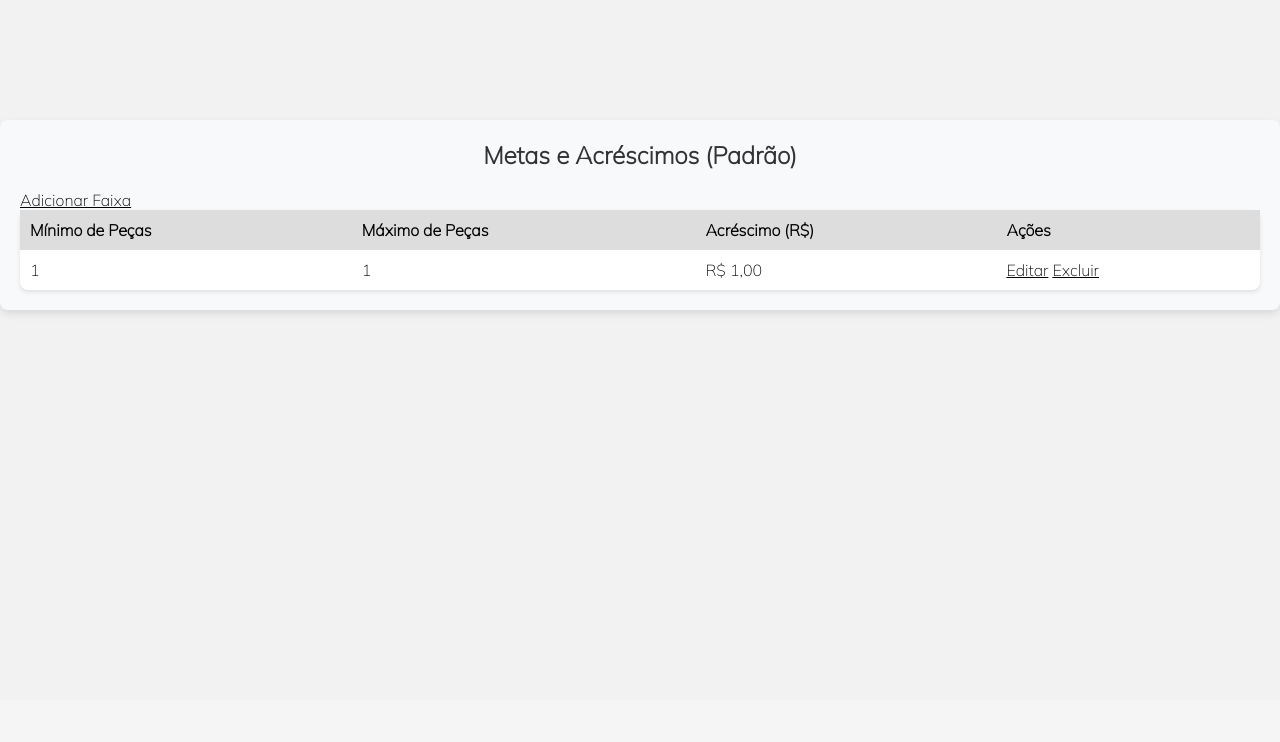
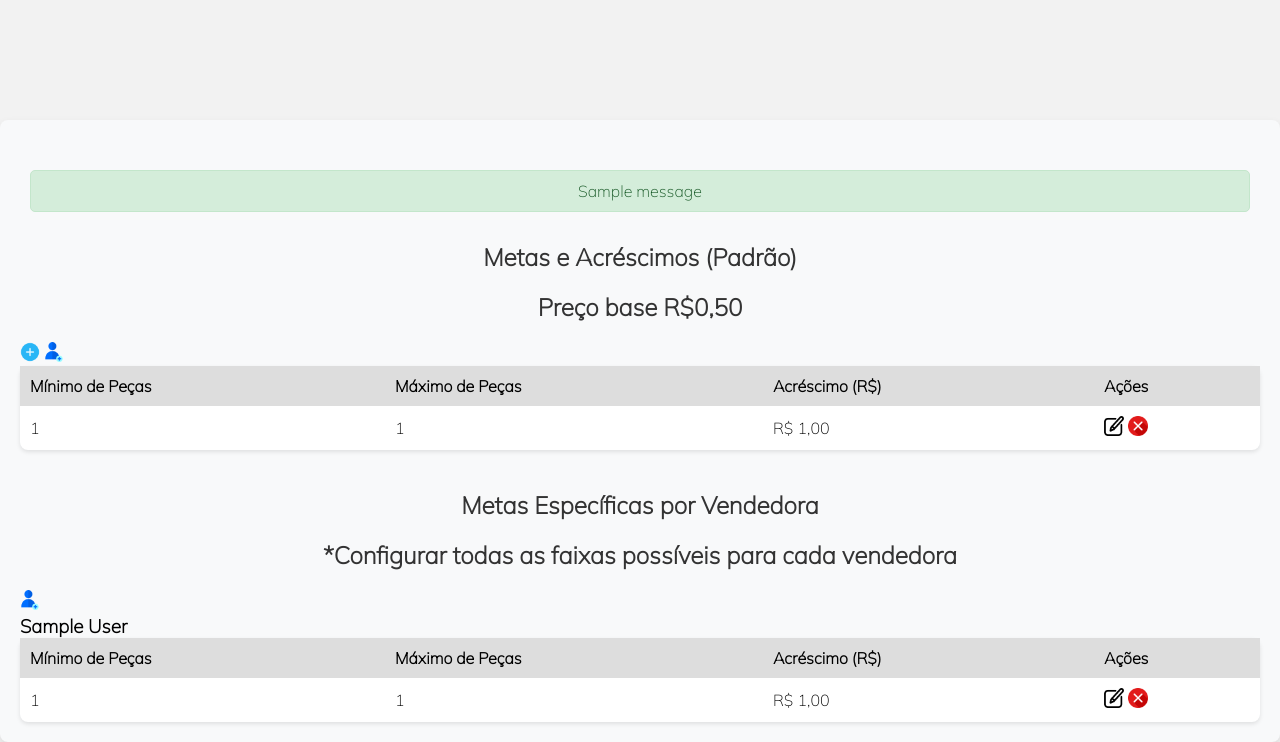
Before and after one commit to fgallo1983/projeto-vendas, a Django app: page /metas/ in a window 1280 px wide. Shown: the part 100-842 px from the top of the page. Before the commit the page ends 415 px from the top, so only its background shows below. Run offline with Django 5.2, Linux system fonts and the light colour scheme; a user stored in the database is signed in; tables that the repository leaves empty hold one stand-in row (values such as "Sample post"); one stand-in notice (Sample message) is shown.

Commit message:
criacao de metas especificas

```diff
--- a/vendas/templates/metas/listar_metas.html
+++ b/vendas/templates/metas/listar_metas.html
@@ -2,9 +2,21 @@
 {% load static %}
 {% block content %}
 <div class="form-container" style="max-width: 1400px;">
+    {% if messages %}
+    <div class="messages">
+        {% for message in messages %}
+            <div class="alert {% if message.tags %}alert-{{ message.tags }}{% endif %}">
+                {{ message }}
+            </div>
+        {% endfor %}
+    </div>
+{% endif %}
     <h2>Metas e Acréscimos (Padrão)</h2>
-
-<a href="{% url 'adicionar_meta' %}" class="btn-acao">Adicionar Faixa</a>
+    <h2>Preço base R$0,50</h2>
+    <a href="{% url 'adicionar_meta' %}?tipo=padrao" class="btn-acao">
+        <img src="{% static 'images/botao-adicionar.png' %}" alt="Adicionar Faixa Padrão" width="20"></a>
+    <a href="{% url 'adicionar_meta' %}?tipo=especifica" class="btn-acao">
+        <img src="{% static 'images/adicionar.png' %}" alt="Adicionar Faixa Específica" width="20"></a>
 
     <table class="tabela">
         <thead>
@@ -22,8 +34,9 @@
                 <td>{% if meta.max_pecas %}{{ meta.max_pecas }}{% else %}+{% endif %}</td>
                 <td>R$ {{ meta.acrescimo|floatformat:2 }}</td>
                 <td>
-                <a href="{% url 'editar_meta' meta.id %}" class="btn-acao editar">Editar</a>
-                <a href="{% url 'excluir_meta' meta.id %}" class="btn-acao excluir" onclick="return confirm('Tem certeza que deseja excluir esta faixa?')">Excluir</a>
+                    <a href="{% url 'editar_meta' meta.id %}" class="btn-acao editar"><img src="{% static 'images/btn-edit.png' %}" alt="Editar" width="20"></a>
+                    <a href="{% url 'excluir_meta' meta.id %}" class="btn-acao excluir" onclick="return confirm('Tem certeza que deseja excluir esta faixa?')">
+                        <img src="{% static 'images/botao-x.png' %}" alt="Excluir" width="20"></a>
                 </td>
             </tr>
             {% empty %}
@@ -31,5 +44,39 @@
             {% endfor %}
         </tbody>
     </table>
+
+    {% if metas_especificas %}
+        <h2 style="margin-top: 40px;">Metas Específicas por Vendedora</h2>
+        <h2>*Configurar todas as faixas possíveis para cada vendedora</h2>
+        <a href="{% url 'adicionar_meta' %}?tipo=especifica" class="btn-acao"><img src="{% static 'images/adicionar.png' %}" alt="Adicionar Faixa Específica" width="20"></a>
+        {% for vendedora, metas in metas_especificas.items %}
+            <h3>{{ vendedora.get_full_name }}</h3>
+            <table class="tabela">
+                <thead>
+                    <tr>
+                        <th>Mínimo de Peças</th>
+                        <th>Máximo de Peças</th>
+                        <th>Acréscimo (R$)</th>
+                        <th>Ações</th>
+                    </tr>
+                </thead>
+                <tbody>
+                    {% for meta in metas %}
+                    <tr>
+                        <td>{{ meta.min_pecas }}</td>
+                        <td>{% if meta.max_pecas %}{{ meta.max_pecas }}{% else %}+{% endif %}</td>
+                        <td>R$ {{ meta.acrescimo|floatformat:2 }}</td>
+                        <td>
+                            <a href="{% url 'editar_meta_vendedora' meta.id meta.vendedora.id %}" class="btn-acao editar"><img src="{% static 'images/btn-edit.png' %}" alt="Editar" width="20"></a>
+                            <a href="{% url 'excluir_meta_vendedora' meta.id meta.vendedora.id %}" class="btn-acao excluir" onclick="return confirm('Tem certeza que deseja excluir esta faixa?')">
+                            <img src="{% static 'images/botao-x.png' %}" alt="Excluir" width="20"></a>
+                        </td>
+                    </tr>
+                    {% endfor %}
+                </tbody>
+            </table>
+        {% endfor %}
+    {% endif %}
+
 </div>
 {% endblock %}
--- a/vendas/urls.py
+++ b/vendas/urls.py
@@ -23,8 +23,11 @@ urlpatterns = [
     path('apagar-venda/<int:venda_id>/', views.apagar_venda, name='apagar_venda'),
     path("metas/", views.listar_metas, name="listar_metas"),
     path("metas/adicionar/", views.adicionar_meta, name="adicionar_meta"),
+    path("metas/adicionar/vendedora/", views.adicionar_meta, name="adicionar_meta_vendedora"),
     path("metas/editar/<int:meta_id>/", views.editar_meta, name="editar_meta"),
+    path("metas/editar/vendedora/<int:meta_id>/<int:vendedora_id>/", views.editar_meta, name="editar_meta_vendedora"),
     path("metas/excluir/<int:meta_id>/", views.excluir_meta, name="excluir_meta"),
+    path("metas/excluir/vendedora/<int:meta_id>/<int:vendedora_id>/", views.excluir_meta, name="excluir_meta_vendedora"),
     path('relatorio_vendas/', views.relatorio_vendas, name='relatorio_vendas'),
     path('roteiros/', views.pagina_roteiros, name='roteiros'),
     path('enviar_roteiro/', views.enviar_roteiro, name='enviar_roteiro'),
--- a/vendas/views.py
+++ b/vendas/views.py
@@ -14,9 +14,9 @@ from django.utils.http import urlencode
 from django.http import JsonResponse
 from django.urls import reverse_lazy, reverse
 from django.contrib.auth.views import PasswordResetView
-from .forms import VendaForm, RoteiroForm, EditarVendasForm, VendedoraForm, OptionalSetPasswordForm, MetaAcrescimoForm
-from .utils import calcular_total_comissao, calcular_meta_restante, calcular_meta_vendedor, obter_faixa_atual, obter_proxima_meta
-from .models import Venda, ArquivoVendedor, Produto, CustomUser, MetaAcrescimo
+from .forms import VendaForm, RoteiroForm, EditarVendasForm, VendedoraForm, OptionalSetPasswordForm, MetaAcrescimoForm, MetaVendedoraForm
+from .utils import calcular_total_comissao, calcular_meta_restante, calcular_meta_vendedor, obter_faixa_atual, obter_proxima_meta, obter_acrescimo
+from .models import Venda, ArquivoVendedor, Produto, CustomUser, MetaAcrescimo, MetaVendedora
 
 User = get_user_model()
 
@@ -86,10 +86,10 @@ def home_vendedor(request):
     total_geral_pecas, total_geral_valor = calcular_total_comissao(vendas)
 
         # 🔹 Faixa atual de meta
-    faixa_atual = obter_faixa_atual(total_geral_pecas)
+    faixa_atual = obter_faixa_atual(total_geral_pecas, vendedor)
 
     # 🔹 Próxima meta
-    proxima_meta = obter_proxima_meta(total_geral_pecas)
+    proxima_meta = obter_proxima_meta(total_geral_pecas, vendedor)
 
     meta_restante = calcular_meta_vendedor(vendedor, mes, ano)
 
@@ -179,7 +179,8 @@ def home_adm(request):
 
     # Aplicação do cálculo de comissão por vendedor
     for vendedor_id, vendas_vendedor in vendas_por_vendedor.items():
-        total_pecas, total_valor = calcular_total_comissao(vendas_vendedor)
+        vendedor = CustomUser.objects.get(id=vendedor_id)
+        total_pecas, total_valor = calcular_total_comissao(vendas_vendedor, vendedor)
         vendas_por_vendedor[vendedor_id] = {
             'total_geral_pecas': total_pecas,
             'total_geral_valor': total_valor,
@@ -377,7 +378,8 @@ def relatorio_vendas(request):
     # Aplicação do cálculo de comissão baseado no total de peças vendidas
     for vendedor_id, dados in vendas_por_vendedor.items():
         vendas_vendedor = vendas.filter(vendedor__id=vendedor_id)
-        total_pecas, total_valor = calcular_total_comissao(vendas_vendedor)
+        vendedor = dados['vendedor']
+        total_pecas, total_valor = calcular_total_comissao(vendas_vendedor, vendedor)
 
         # Calcula a meta restante e o percentual atingido
         meta_restante = max(meta_maxima - total_pecas, 0)
@@ -459,15 +461,6 @@ def excluir_roteiro(request, roteiro_id):
 
     return redirect('enviar_roteiro')
 
-def obter_acrescimo(total_pecas):
-    """ Busca no banco o acréscimo correto para o número total de peças vendidas """
-    metas = MetaAcrescimo.objects.order_by("min_pecas")  # Garante a ordem correta
-    for meta in metas:
-        if meta.max_pecas is None or (meta.min_pecas <= total_pecas <= meta.max_pecas):
-            return meta.acrescimo
-    return 0  # Se não houver correspondência, não há acréscimo
-
-
 @login_required
 def selos(request, id_vendedor=None):
     request.session["id_vendedor"] = id_vendedor
@@ -510,11 +503,19 @@ def selos(request, id_vendedor=None):
         total_por_produto[venda.produto.id] += venda.quantidade_vendida
 
     # 🔹 Cálculo dos totais com base nas vendas do mês
-    total_geral_pecas, total_geral_valor = calcular_total_comissao(vendas_mes)
+    total_geral_pecas, total_geral_valor = calcular_total_comissao(vendas_mes, vendedor)
 
     valor_por_produto = {}
-    acrescimo = obter_acrescimo(total_geral_pecas)
-    meta_minima = MetaAcrescimo.objects.aggregate(min_valor=Min("min_pecas"))["min_valor"] or 0
+
+    acrescimo = obter_acrescimo(total_geral_pecas, vendedor)
+
+    # Verifica se tem meta específica
+    tem_meta_especifica = MetaVendedora.objects.filter(vendedora=vendedor).exists()
+
+    if tem_meta_especifica:
+        meta_minima = MetaVendedora.objects.filter(vendedora=vendedor).aggregate(min_valor=Min("min_pecas"))["min_valor"] or 0
+    else:
+        meta_minima = MetaAcrescimo.objects.aggregate(min_valor=Min("min_pecas"))["min_valor"] or 0
 
     for produto in produtos:
         preco_base = produto.valor or 0
@@ -546,8 +547,8 @@ def selos(request, id_vendedor=None):
         }
 
     meta_restante = calcular_meta_vendedor(vendedor, mes, ano)
-    faixa_atual = obter_faixa_atual(total_geral_pecas)
-    proxima_meta = obter_proxima_meta(total_geral_pecas)
+    faixa_atual = obter_faixa_atual(total_geral_pecas, vendedor)
+    proxima_meta = obter_proxima_meta(total_geral_pecas, vendedor)
 
     preco_base = Produto.objects.first().valor if Produto.objects.exists() else 0
     comissao_atual = preco_base + faixa_atual.acrescimo if faixa_atual else 0
@@ -700,37 +701,130 @@ def editar_vendedora(request, pk):
 
 @login_required
 def listar_metas(request):
-    metas = MetaAcrescimo.objects.all()
-    return render(request, "metas/listar_metas.html", {"metas": metas})
+    metas_padroes = MetaAcrescimo.objects.all().order_by("min_pecas")
+    metas_especificas = MetaVendedora.objects.select_related("vendedora").order_by("vendedora__id", "min_pecas")
+
+    # Agrupa metas específicas por vendedora
+    agrupadas = {}
+    for meta in metas_especificas:
+        if meta.vendedora not in agrupadas:
+            agrupadas[meta.vendedora] = []
+        agrupadas[meta.vendedora].append(meta)
+
+    return render(request, "metas/listar_metas.html", {
+        "metas": metas_padroes,
+        "metas_especificas": agrupadas,
+    })
 
 @login_required
 def adicionar_meta(request):
+    tipo = request.GET.get("tipo", "padrao")  # Padrão se nada for passado
+    titulo = "Adicionar Faixa Específica" if tipo == "especifica" else "Adicionar Faixa Padrão"
+
+    form_class = MetaVendedoraForm if tipo == "especifica" else MetaAcrescimoForm
+
     if request.method == "POST":
-        form = MetaAcrescimoForm(request.POST)
+        form = form_class(request.POST)
+
         if form.is_valid():
-            form.save()
-            messages.success(request, "Meta adicionada com sucesso.")
+            nova_meta = form.save(commit=False)
+            min_pecas = form.cleaned_data["min_pecas"]
+            max_pecas = form.cleaned_data["max_pecas"]
+
+            if max_pecas and min_pecas > max_pecas:
+                messages.error(request, "A quantidade mínima de peças não pode ser maior que a máxima.")
+                # Redireciona de volta para o mesmo URL, mantendo o parâmetro tipo
+                return redirect(f"{reverse('adicionar_meta')}?tipo={tipo}")
+
+            faixa_max = max_pecas or float("inf")
+
+            if tipo == "especifica":
+                vendedora = form.cleaned_data["vendedora"]
+                nova_meta.vendedora = vendedora
+                outras_metas = MetaVendedora.objects.filter(vendedora=vendedora)
+            else:
+                outras_metas = MetaAcrescimo.objects.all()
+
+            for outra in outras_metas:
+                min_existente = outra.min_pecas
+                max_existente = outra.max_pecas or float("inf")
+
+                if not (faixa_max < min_existente or min_pecas > max_existente):
+                    messages.error(
+                        request,
+                        f"A faixa {min_pecas} - {max_pecas or '+'} se sobrepõe com {min_existente} - {outra.max_pecas or '+'}."
+                    )
+                    # Redireciona de volta para o mesmo URL, mantendo o parâmetro tipo
+                    return redirect(f"{reverse('adicionar_meta')}?tipo={tipo}")
+
+            nova_meta.save()
+            messages.success(request, "Faixa adicionada com sucesso.")
             return redirect("listar_metas")
     else:
-        form = MetaAcrescimoForm()
-    return render(request, "metas/form_meta.html", {"form": form, "titulo": "Adicionar Meta"})
+        form = form_class()
+
+    return render(request, "metas/form_meta.html", {
+        "form": form,
+        "titulo": titulo,
+        "tipo": tipo,
+    })
 
 @login_required
-def editar_meta(request, meta_id):
-    meta = get_object_or_404(MetaAcrescimo, id=meta_id)
+def editar_meta(request, meta_id, vendedora_id=None):
+    if vendedora_id:
+        meta = get_object_or_404(MetaVendedora, id=meta_id, vendedora_id=vendedora_id)
+        form_class = MetaVendedoraForm
+        titulo = f"Editar Meta da Vendedora: {meta.vendedora.get_full_name()}"
+    else:
+        meta = get_object_or_404(MetaAcrescimo, id=meta_id)
+        form_class = MetaAcrescimoForm
+        titulo = "Editar Meta Padrão"
+
     if request.method == "POST":
-        form = MetaAcrescimoForm(request.POST, instance=meta)
+        form = form_class(request.POST, instance=meta)
         if form.is_valid():
-            form.save()
+            nova_meta = form.save(commit=False)
+            min_pecas = form.cleaned_data["min_pecas"]
+            max_pecas = form.cleaned_data["max_pecas"]
+
+            if max_pecas and min_pecas > max_pecas:
+                messages.error(request, "A quantidade mínima de peças não pode ser maior que a máxima.")
+                return render(request, "metas/form_meta.html", {"form": form, "titulo": titulo})
+
+            faixa_max = max_pecas or float("inf")
+
+            if vendedora_id:
+                outras_metas = MetaVendedora.objects.filter(vendedora_id=vendedora_id).exclude(id=meta.id)
+            else:
+                outras_metas = MetaAcrescimo.objects.exclude(id=meta.id)
+
+            # Verifica sobreposição com outras metas
+            for outra in outras_metas:
+                min_existente = outra.min_pecas
+                max_existente = outra.max_pecas or float("inf")
+
+                if not (faixa_max < min_existente or min_pecas > max_existente):
+                    messages.error(
+                        request,
+                        f"A faixa {min_pecas} - {max_pecas or '+'} se sobrepõe com a faixa existente {min_existente} - {outra.max_pecas or '+'}."
+                    )
+                    return render(request, "metas/form_meta.html", {"form": form, "titulo": titulo})
+
+            nova_meta.save()
             messages.success(request, "Meta atualizada com sucesso.")
             return redirect("listar_metas")
     else:
-        form = MetaAcrescimoForm(instance=meta)
-    return render(request, "metas/form_meta.html", {"form": form, "titulo": "Editar Meta"})
+        form = form_class(instance=meta)
+
+    return render(request, "metas/form_meta.html", {"form": form, "titulo": titulo})
 
 @login_required
-def excluir_meta(request, meta_id):
-    meta = get_object_or_404(MetaAcrescimo, id=meta_id)
+def excluir_meta(request, meta_id, vendedora_id=None):
+    if vendedora_id:
+        meta = get_object_or_404(MetaVendedora, id=meta_id, vendedora_id=vendedora_id)
+    else:
+        meta = get_object_or_404(MetaAcrescimo, id=meta_id)
+
     meta.delete()
     messages.success(request, "Meta excluída com sucesso.")
     return redirect("listar_metas")
```
Also changed, not shown: vendas/admin.py (+8 -1 lines), vendas/forms.py (+13 -1 lines), vendas/models.py (+15 -0 lines), vendas/templates/metas/form_meta.html (+38 -8 lines), vendas/templates/relatorio_vendas.html (+33 -3 lines), vendas/utils.py (+97 -44 lines), vendas/migrations/0016_metavendedora.py (added), vendas/static/images/adicionar.png (added), vendas/static/images/botao-adicionar.png (added). Lines whose indentation alone changed are shown as unchanged.
